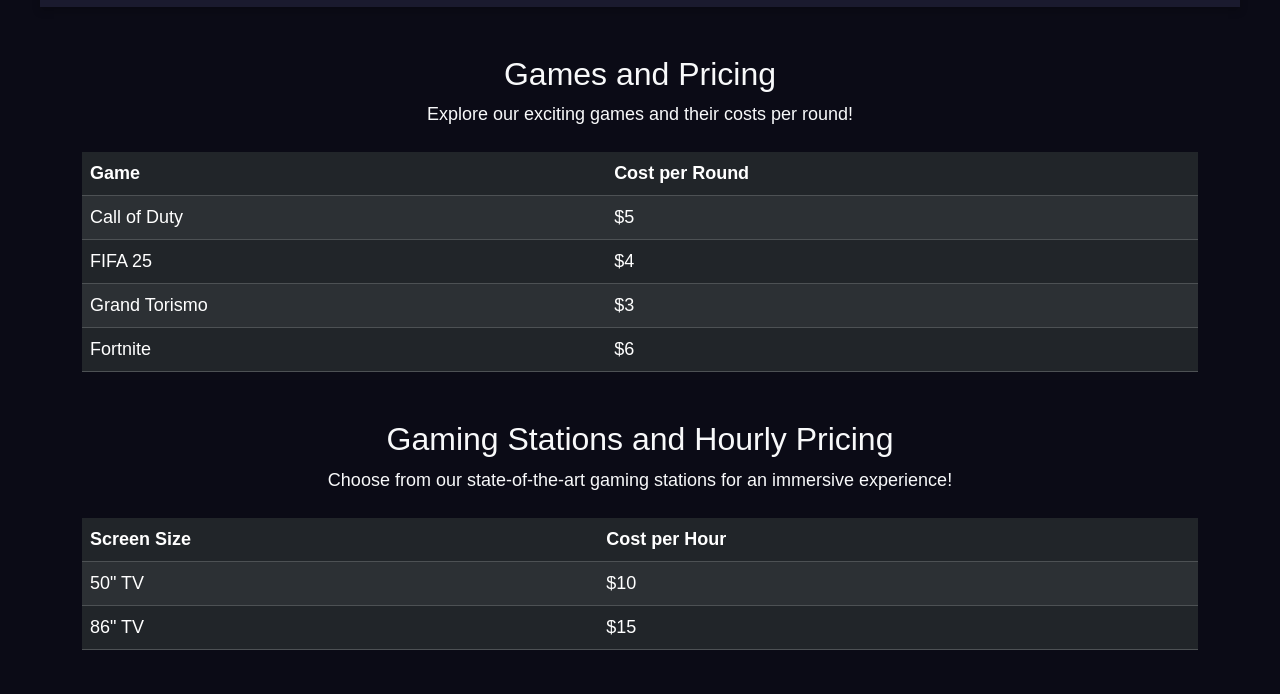
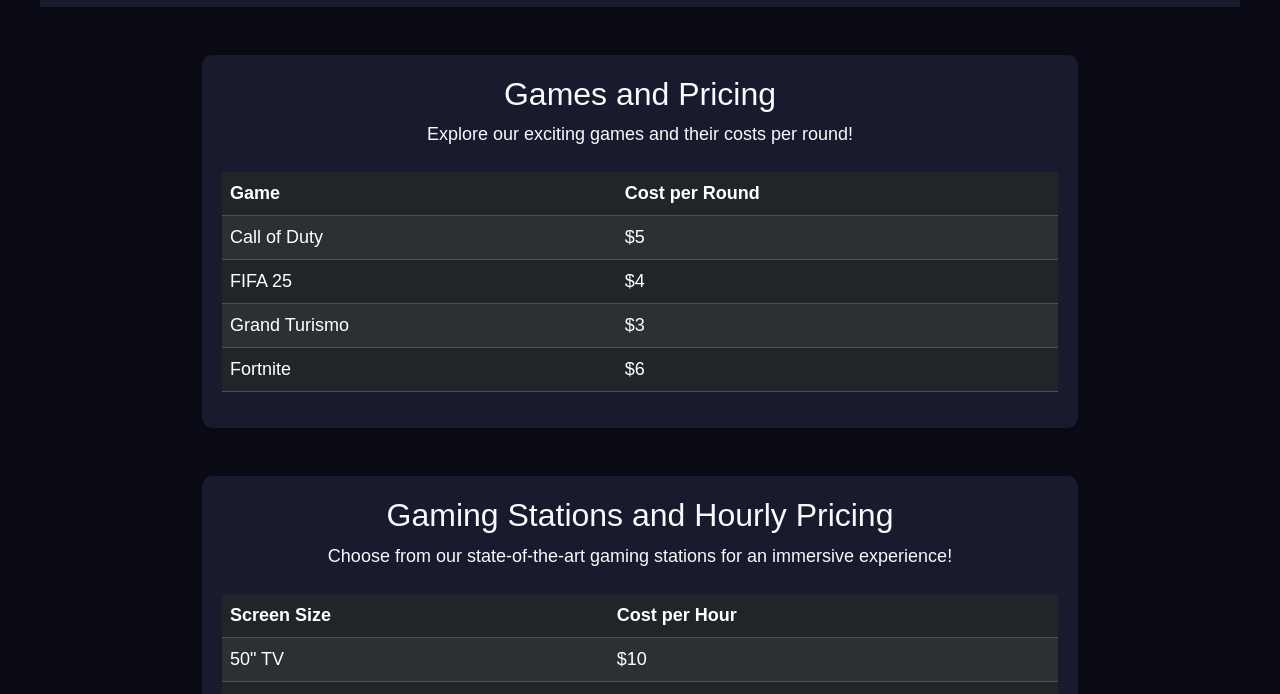
Before and after one commit to Viktor-altf4/Gamer-s-Planet, a plain HTML site: page index.html in a window 1280 px wide. Shown: the part 100-794 px from the top of the page. Drawn offline with nearby package versions, Linux system fonts and the light colour scheme.

Commit message:
Add files via upload

```diff
--- a/index.html
+++ b/index.html
@@ -31,7 +31,9 @@
         </div>
     </nav>
 
-    <section id="games" class="container mt-5">
+    <div class="container mt-5">
+        <!-- Games Section -->
+        <section id="games" class="mb-5">
             <h2 class="text-center text-light">Games and Pricing</h2>
             <p class="text-center text-light">Explore our exciting games and their costs per round!</p>
             <table class="table table-dark table-striped mt-4">
@@ -51,7 +53,7 @@
                         <td>$4</td>
                     </tr>
                     <tr>
-                    <td>Grand Torismo</td>
+                        <td>Grand Turismo</td>
                         <td>$3</td>
                     </tr>
                     <tr>
@@ -62,7 +64,8 @@
             </table>
         </section>
 
-    <section id="price" class="container mt-5">
+        <!-- Price Section -->
+        <section id="price" class="mb-5">
             <h2 class="text-center text-light">Gaming Stations and Hourly Pricing</h2>
             <p class="text-center text-light">Choose from our state-of-the-art gaming stations for an immersive experience!</p>
             <table class="table table-dark table-striped mt-4">
@@ -85,7 +88,8 @@
             </table>
         </section>
 
-    <section id="snack-bar" class="container mt-5">
+        <!-- Snack Bar Section -->
+        <section id="snack-bar" class="mb-5">
             <h2 class="text-center text-light">Snack Bar Menu</h2>
             <p class="text-center text-light">Grab a snack or drink while you enjoy gaming!</p>
             <table class="table table-dark table-striped mt-4">
@@ -96,7 +100,6 @@
                     </tr>
                 </thead>
                 <tbody>
-                <!-- Snacks -->
                     <tr>
                         <td>Chips</td>
                         <td>$2</td>
@@ -113,7 +116,6 @@
                         <td>Nachos</td>
                         <td>$5</td>
                     </tr>
-                <!-- Drinks -->
                     <tr>
                         <td>Soda</td>
                         <td>$2</td>
@@ -134,7 +136,8 @@
             </table>
         </section>
 
-    <section id="location" class="container mt-5">
+        <!-- Location Section -->
+        <section id="location" class="mb-5">
             <h2 class="text-center text-light">Our Location</h2>
             <p class="text-center text-light">Visit us at our gaming hub!</p>
             <div class="text-center">
@@ -151,6 +154,7 @@
                 </iframe>
             </div>
         </section>
+    </div>
 
     <script src="script.js"></script>
 </body>
--- a/style.css
+++ b/style.css
@@ -65,6 +65,14 @@
     color: #ffffff;
     font-size: 24px;
     cursor: pointer;
+}
+
+/* Section Styles */
+section {
+    background-color: #1a1a2e; /* Dark background for sections */
+    padding: 20px;
+    border-radius: 10px; /* Rounded corners */
+    box-shadow: 0 4px 8px rgba(0, 0, 0, 0.2); /* Subtle shadow */
 }
 
 /* Responsive Design */
@@ -140,3 +148,8 @@
         height: 24px;
     }
 }
+
+.container {
+    max-width: 900px; /* Limit the maximum width */
+    margin: 0 auto; /* Center the container */
+}
```
Lines whose indentation alone changed are shown as unchanged.
